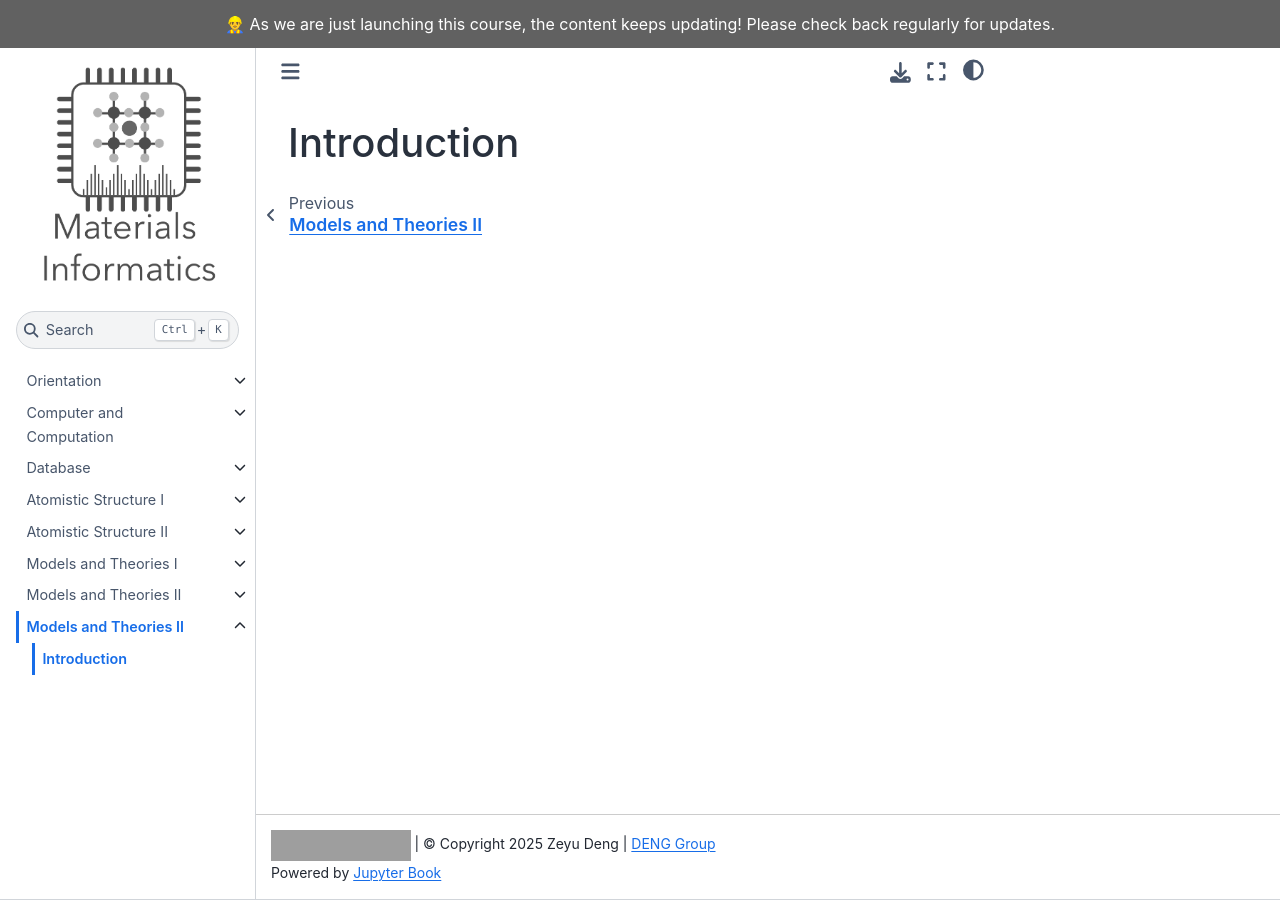
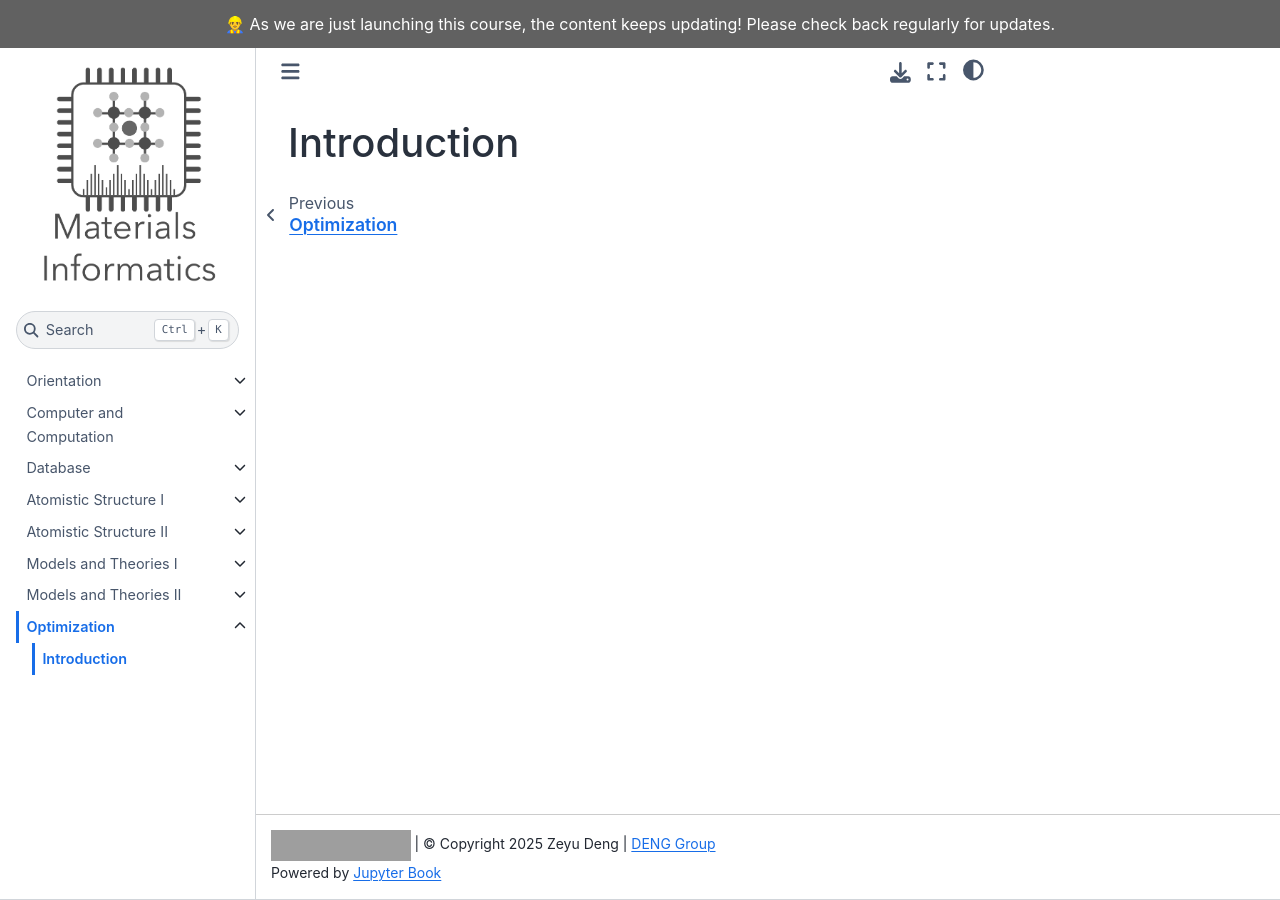
Before and after one commit to deng-group/MLE4217_5219_book, a Jupyter Book: the page built from optimization/introduction.md, in a window 1280 px wide. Built offline with Jupyter Book 1.0.4 settings and Sphinx 7.4.7 and the Sphinx Book theme 1.1.4, drawn with Linux system fonts in a browser that asks for light colours; pages that are not in the unit, such as notebooks, are missing from menus; comment, search, counter and statistics services are not loaded; grey boxes are pictures that could not be loaded.

Commit message:
Update table of contents and rename optimization section to improve clarity

````diff
--- a/_toc.yml
+++ b/_toc.yml
@@ -67,3 +67,4 @@ chapters:
 - file: optimization/index
   sections:
   - file: optimization/introduction
+  - file: optimization/optimization
--- a/optimization/index.md
+++ b/optimization/index.md
@@ -1,4 +1,4 @@
-# Models and Theories II
+# Optimization
 ```{image} ../figures/optimization_title.jpeg
 ---
 width: 100%
````
Also changed, not shown: 1 other file.
